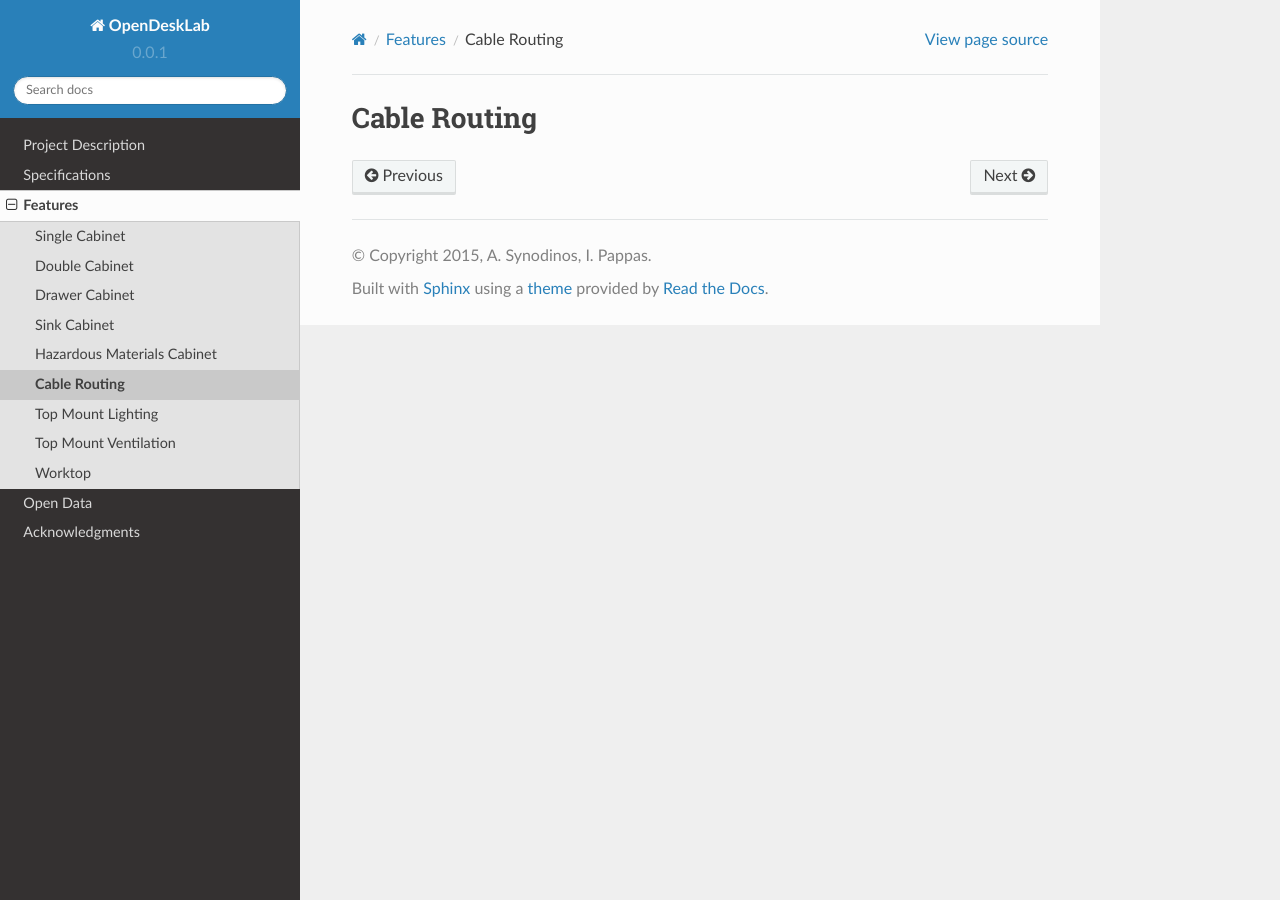
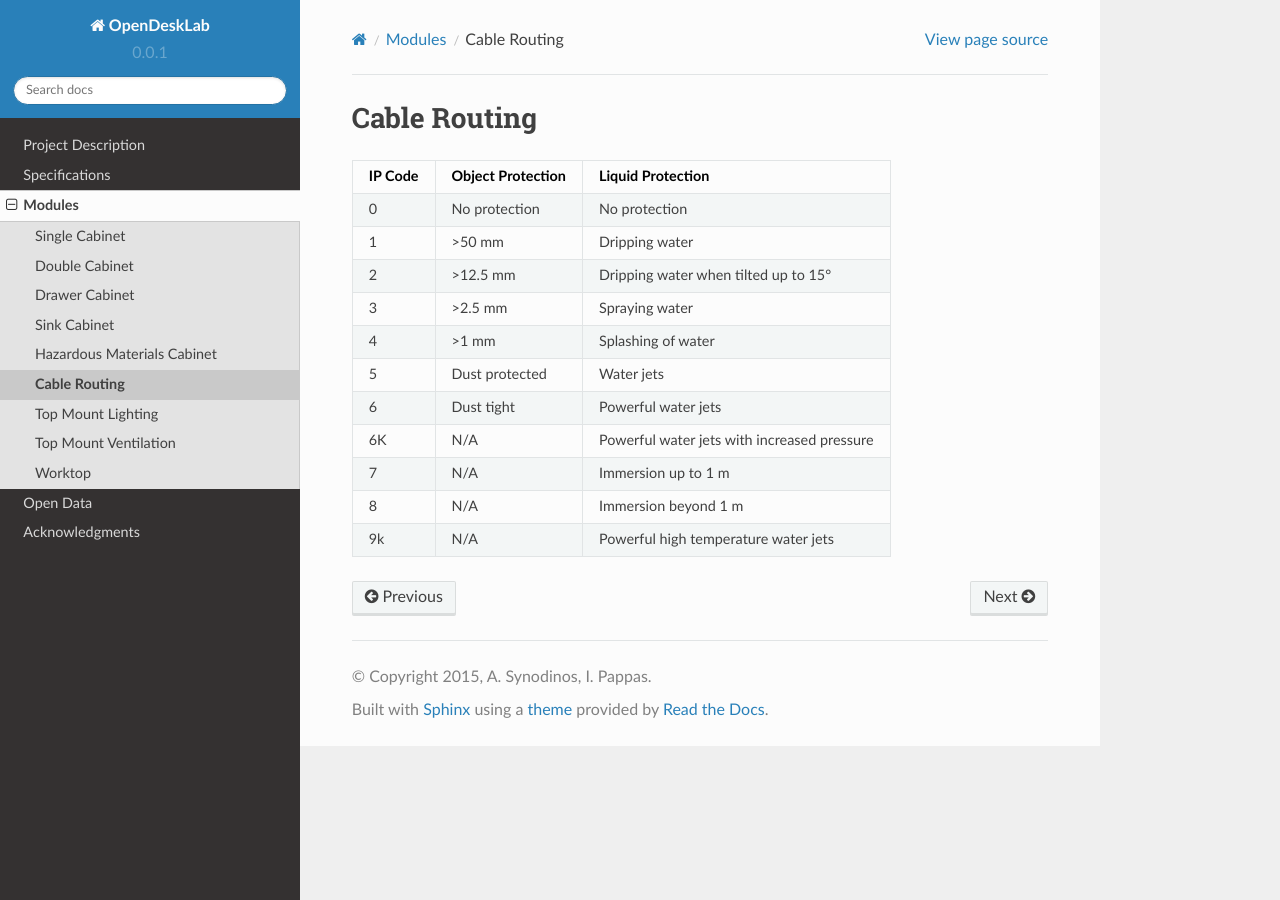
Before and after one commit to ellak-monades-aristeias/OpenDeskLab, a Sphinx documentation site: the page built from docs/include/parts/cable_routing.rst, in a window 1280 px wide. Built offline with Sphinx 7.4.7 and the Read the Docs theme 2.0.0, drawn with Linux system fonts in a browser that asks for light colours.

Commit message:
Restructured documentation

```diff
--- a/docs/include/features.rst
+++ b/docs/include/modules.rst
@@ -1,6 +1,6 @@
-=================
-:index:`Features`
-=================
+============================
+:index:`Modules`
+============================
 
 .. toctree::
 
--- a/docs/include/parts/cable_routing.rst
+++ b/docs/include/parts/cable_routing.rst
@@ -1,2 +1,18 @@
 :index:`Cable Routing`
 ----------------------
+
+======= ================= ===========================================
+IP Code Object Protection  Liquid Protection
+======= ================= ===========================================
+0       No protection     No protection
+1       >50 mm            Dripping water
+2       >12.5 mm          Dripping water when tilted up to 15°
+3       >2.5 mm           Spraying water
+4       >1 mm             Splashing of water
+5       Dust protected    Water jets
+6       Dust tight        Powerful water jets
+6K      N/A               Powerful water jets with increased pressure
+7       N/A               Immersion up to 1 m
+8       N/A               Immersion beyond 1 m
+9k      N/A               Powerful high temperature water jets
+======= ================= ===========================================
--- a/docs/index.rst
+++ b/docs/index.rst
@@ -18,7 +18,7 @@ Contents:
 
       Project Description <include/project_description>
       Specifications <include/specifications>
-      Features <include/features>
+      Modules <include/modules>
       Open Data <include/open_data>
       Acknowledgments <include/acknowledgments>
 
```
